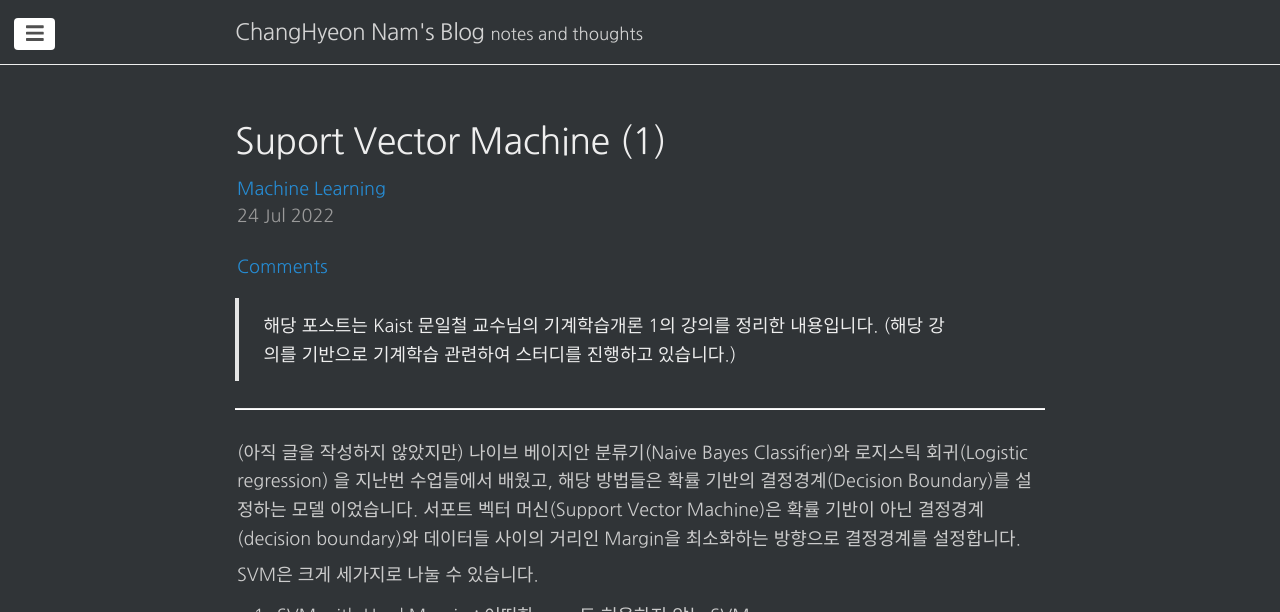
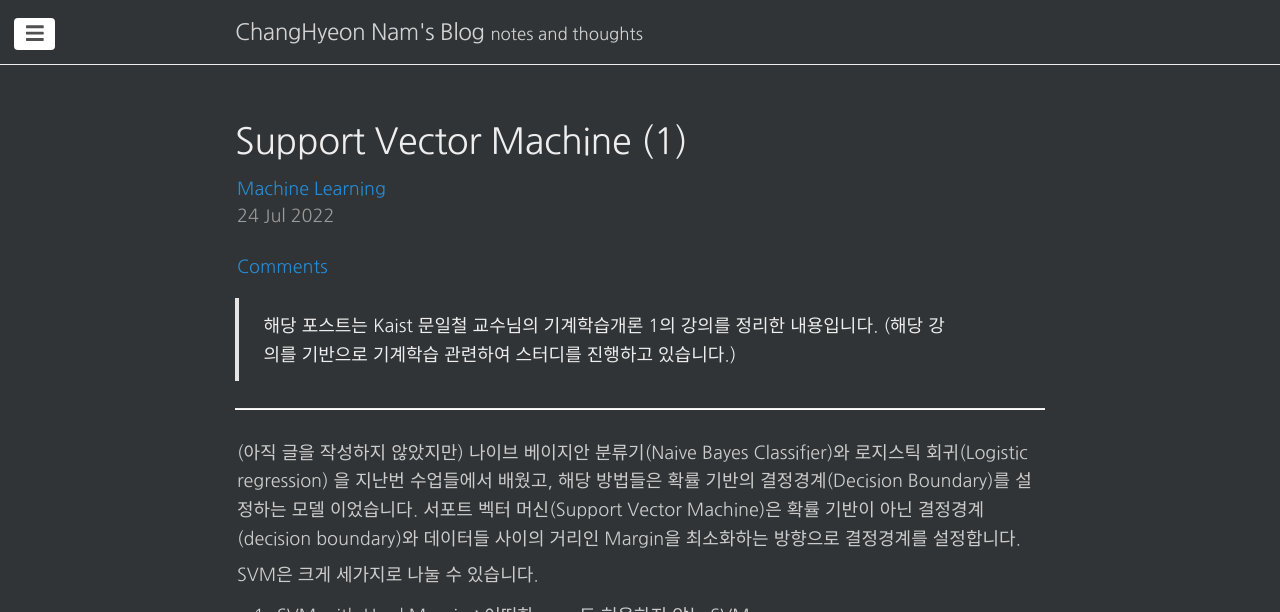
Before and after one commit to changhyeonnam/changhyeonnam.github.io, a Jekyll site: the page built from _posts/2022/2022-7-24-svm_1.md, in a window 1280 px wide and 900 px high, cut to the strip 0-612 px from the top of the window. Built offline with Jekyll 4.4.1, drawn with Linux system fonts in a browser that asks for light colours; nearby versions of some CDN libraries; our own code applies the rules of GitHub Pages for plain Markdown files; comment, search, counter and statistics services are not loaded.

Commit message:
update svm_1

```diff
--- a/_posts/2022/2022-7-24-svm_1.md
+++ b/_posts/2022/2022-7-24-svm_1.md
@@ -1,10 +1,9 @@
 ---
-title: Suport Vector Machine (1)
+title: Support Vector Machine (1)
 Created: July 24, 2022 2:54 PM
 tags:
   - Machine Learning
 
-use_math: true
 comments: true
 sitemap :
   changefreq : daily
```
